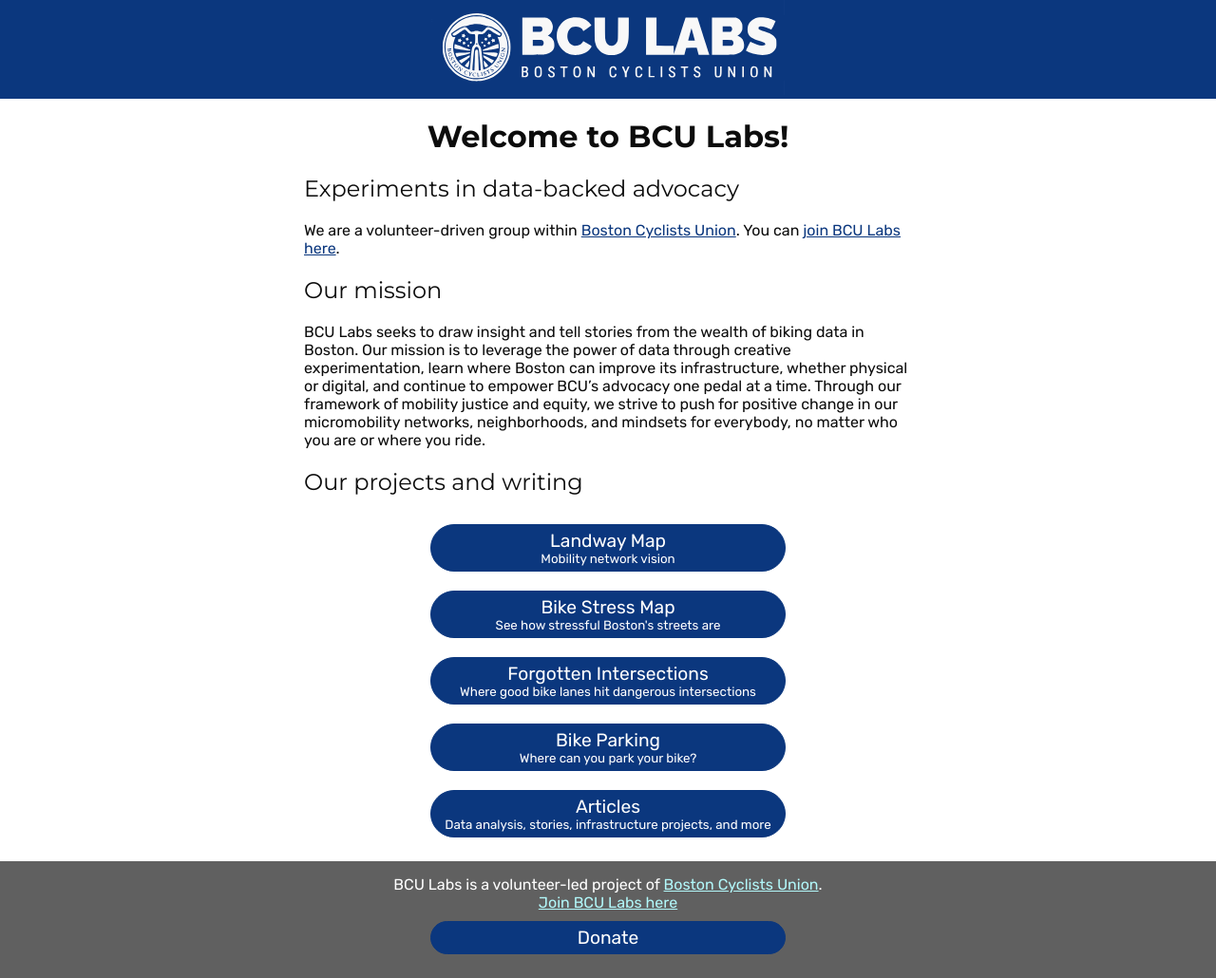
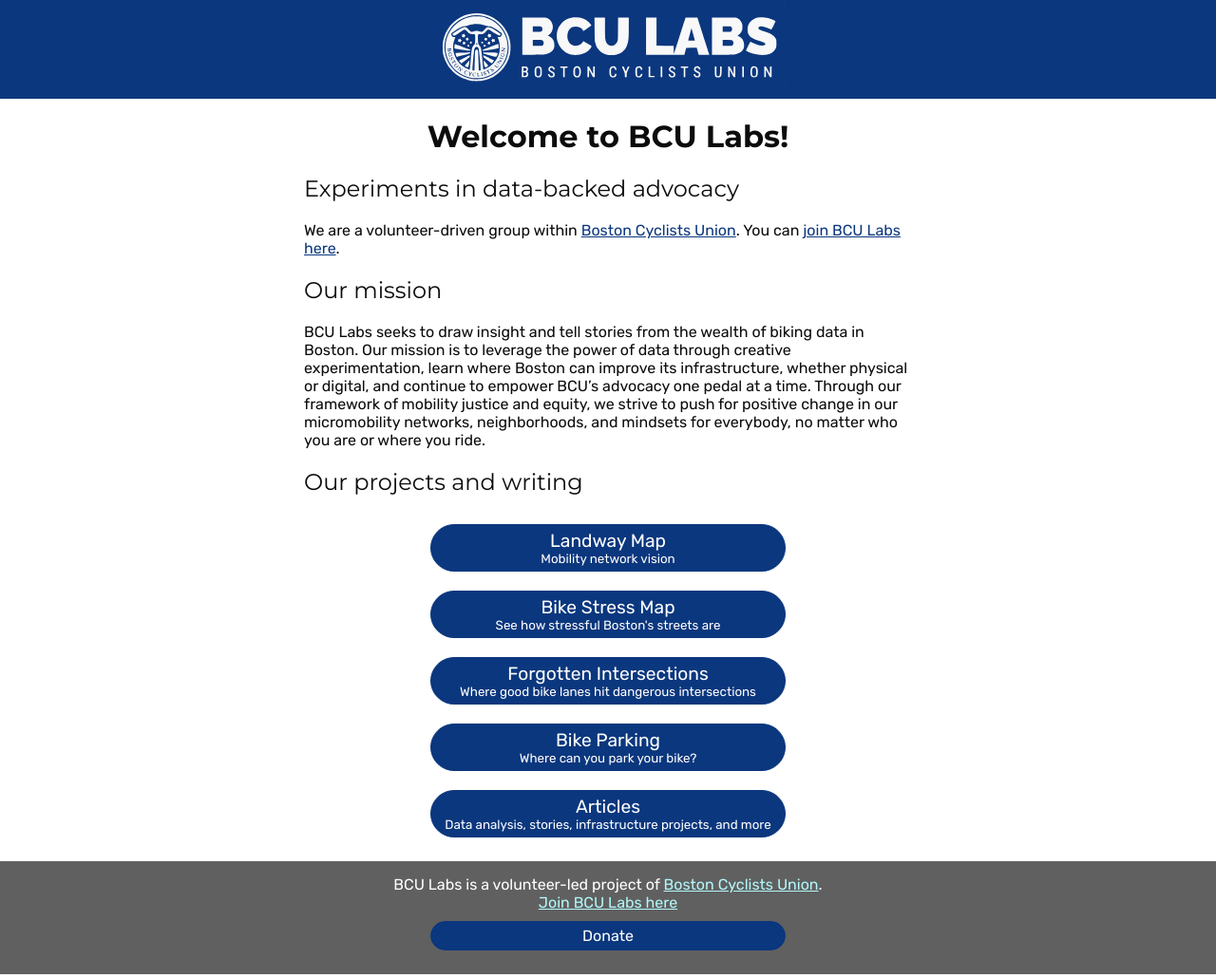
Before and after one commit to ZMYaro/bcu-labs-website, a Jekyll site: the page built from index.md, in a window 1280 px wide and 1030 px high. Shown: the whole window at 95% size. Built offline with Jekyll 4.4.1, drawn with Linux system fonts in a browser that asks for light colours.

Commit message:
Make footer donate button smaller

```diff
--- a/_includes/foot.html
+++ b/_includes/foot.html
@@ -2,7 +2,7 @@
 			<div class="featured-links">
 				<span>BCU Labs is a volunteer-led project of <a href="https://BostonCyclistsUnion.org" target="_blank">Boston Cyclists Union</a>.</span>
 				<a href="https://docs.google.com/forms/d/e/1FAIpQLSefzxEQ-CAbJd_rrt90DHvdglYvP9RLqdDUVsFq28onw9xXJQ/viewform" target="_blank">Join BCU Labs here</a>
-				<a class="link-button" href="https://secure.everyaction.com/mfRgF-hjuEueYqUtvn9Jeg2" target="_blank"><big>Donate</big></a>
+				<a class="link-button" href="https://secure.everyaction.com/mfRgF-hjuEueYqUtvn9Jeg2" target="_blank">Donate</a>
 			</div>
 		</footer>
 	</body>
```
